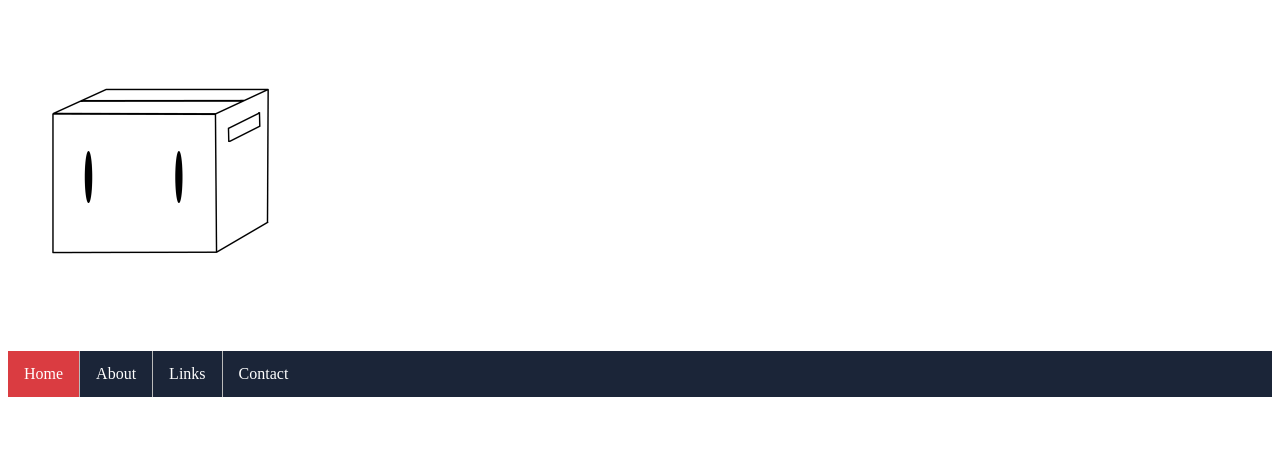
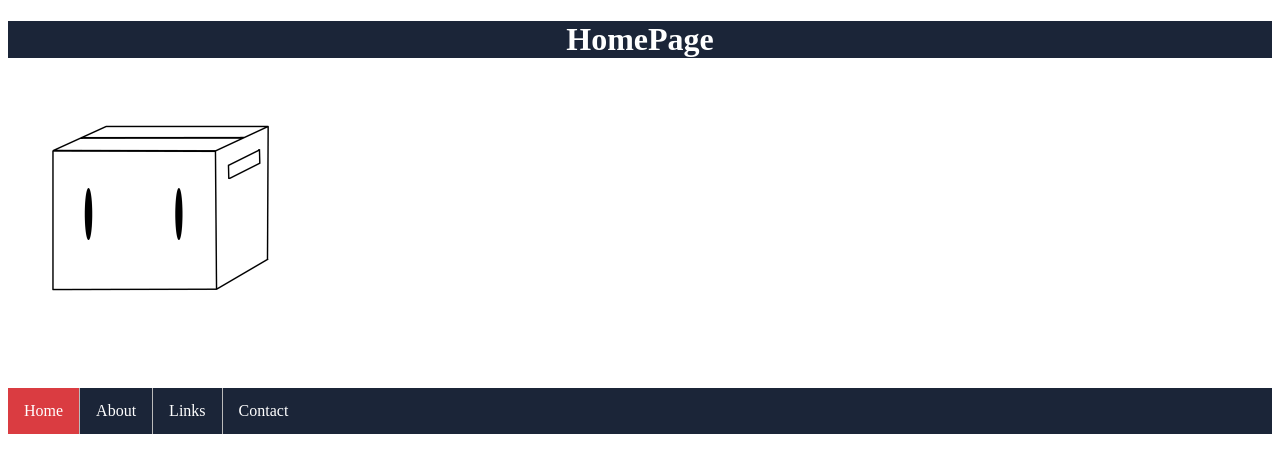
Before and after one commit to tansaku-bit/tansaku.github.io, a plain HTML site: page index.html in a window 1280 px wide. Drawn offline with Linux system fonts and the light colour scheme.

Commit message:
Update index.html

```diff
--- a/index.html
+++ b/index.html
@@ -27,7 +27,6 @@ header h1 {
 }
 
 .title {
-    line-height:0%;
     text-align: center;
     background-color: #1b2538;
     color: white;
```
